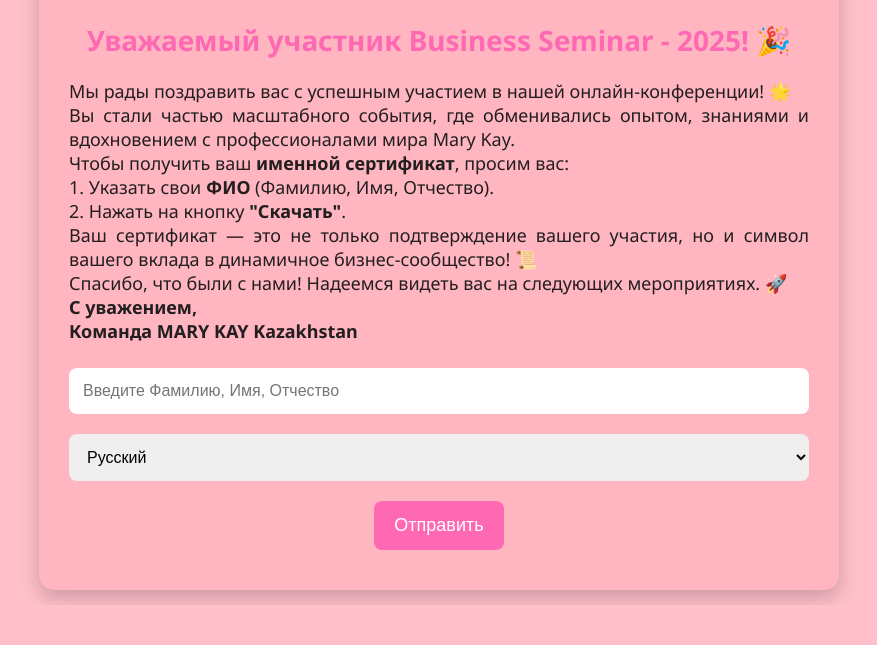
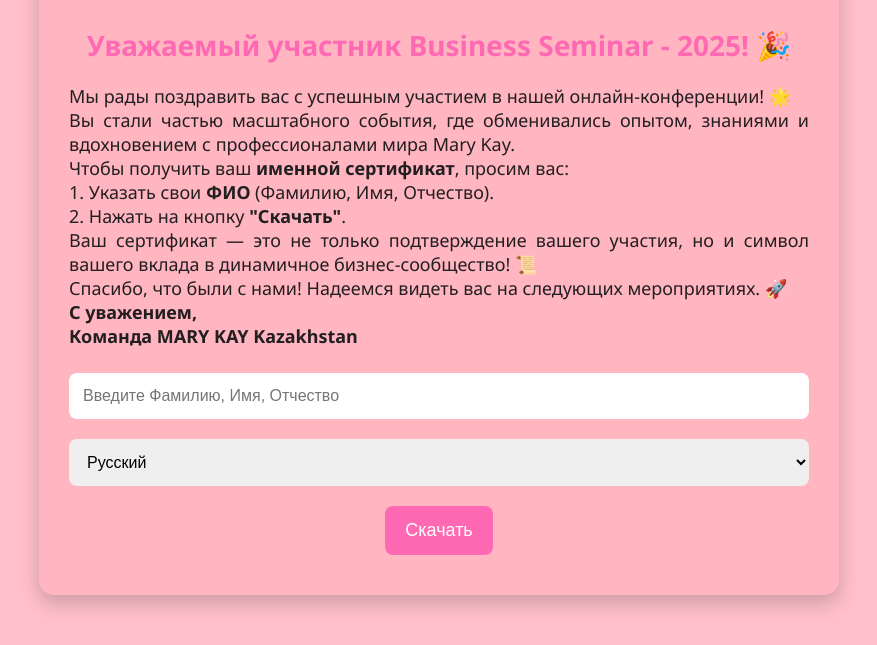
Before and after one commit to mkckz/certificates, a plain HTML site: page index.html in a window 1280 px wide. Shown: the part 195-840 px from the top of the page, without its empty margins (201-1078 px from the left). Before the commit the page ends 800 px from the top, so only its background shows below. Drawn offline with nearby package versions, Linux system fonts and the light colour scheme.

Commit message:
Update index.html

```diff
--- a/index.html
+++ b/index.html
@@ -8,14 +8,16 @@
 <script src="https://cdnjs.cloudflare.com/ajax/libs/jspdf/2.5.1/jspdf.umd.min.js"></script>
 <style>
   body {
-    margin: 0;
-    font-family: 'Noto Sans', sans-serif;
-    background-color: #ffc0cb;
-    display: flex;
-    justify-content: center;
-    align-items: center;
-    height: 100vh;
-  }
+  margin: 20px;
+  font-family: 'Noto Sans', sans-serif;
+  background-color: #ffc0cb;
+
+  display: flex;
+  justify-content: center; /* центр по горизонтали */
+  align-items: flex-start; /* верхнее выравнивание по вертикали */
+
+  min-height: 100vh; /* минимальная высота экрана, чтобы была прокрутка при необходимости */
+}
 
   .form-container {
     background-color: #ffb6c1;
@@ -131,7 +133,7 @@
       <option value="ru">Русский</option>
       <option value="en">Қазақ тілі</option>
     </select>
-    <button class="button" type="button" value="Отправить" id="make">Отправить</button>
+    <button class="button" type="button" value="Скачать" id="make">Скачать</button>
   </form>
 </div>
 
```
